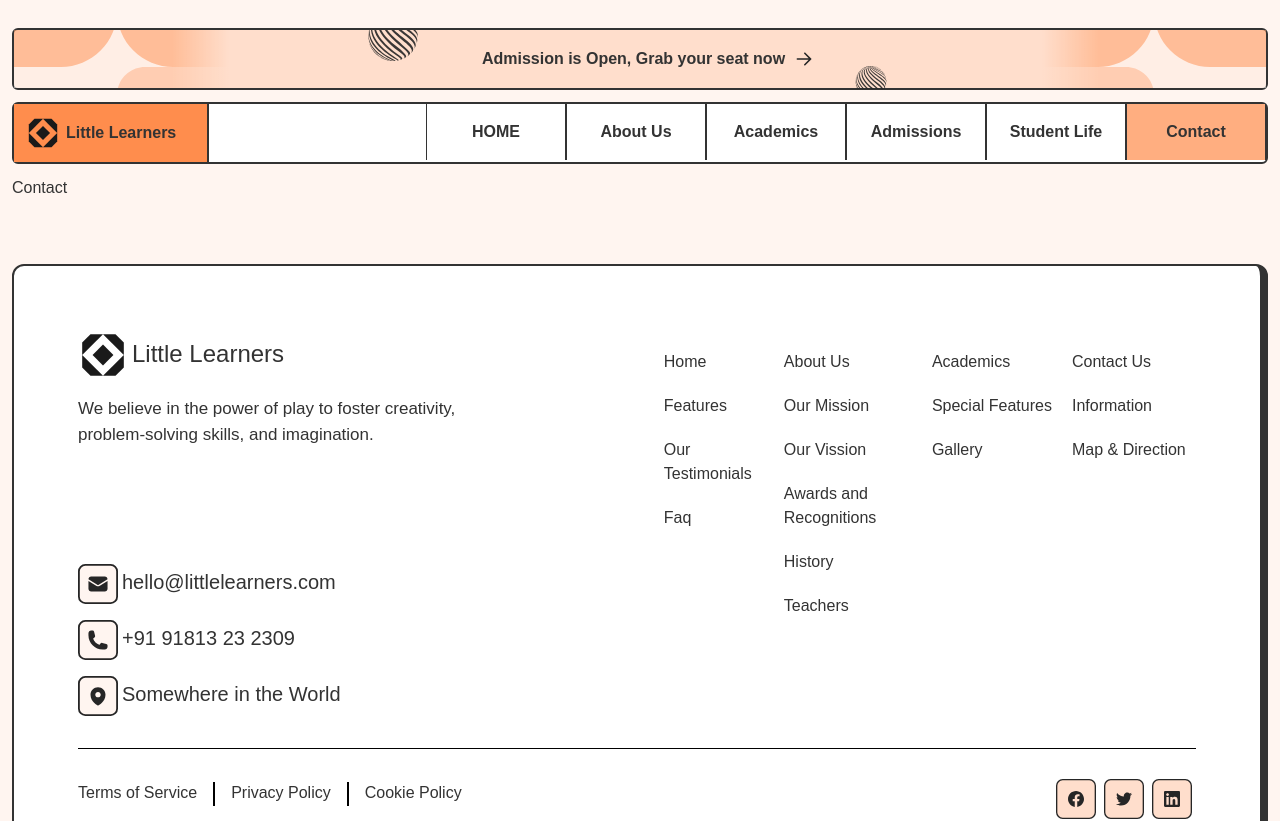
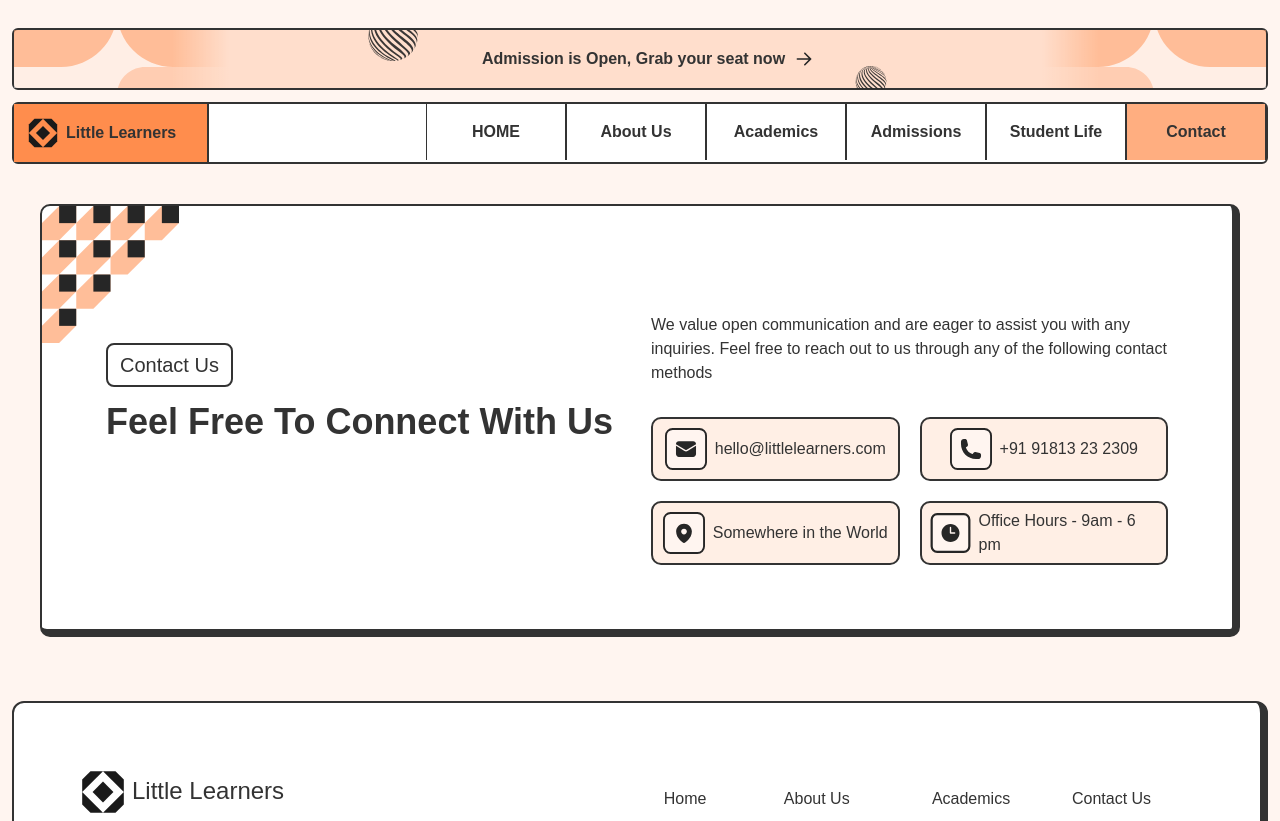
Before and after one commit to AniGvinepadze/littlelearnersnext2, a Next.js app: page /contact in a window 1280 px wide. Shown: the top 821 px of the page. Built offline with nearby package versions, Linux system fonts and the light colour scheme.

Commit message:
core/contactUsIntroduction

```diff
--- a/app/(pages)/contact/page.tsx
+++ b/app/(pages)/contact/page.tsx
@@ -1,6 +1,13 @@
+"use client"
+
+import Introduction from "@/app/components/contact/Indroduction"
 
 export default function Contact() {
   return (
-    <div>Contact</div>
+    <div>
+      <div className="px-7">
+        <Introduction/>
+      </div>
+    </div>
   )
 }
--- /dev/null
+++ b/app/components/contact/Indroduction.tsx
@@ -0,0 +1,49 @@
+"use client";
+
+import Image from "next/image";
+import { abstract2 } from "../../../public/assets/index";
+import { address2 } from "@/app";
+
+export default function Introduction() {
+  return (
+    <main className="border-l-2 border-t-2 border-r-8 border-b-8 rounded-[10px] border-text bg-white my-10">
+      <div>
+        <Image src={abstract2} alt="absract" width={137} height={137} />
+        <div className="flex justify-between px-16 pb-16  max-900:flex-col max-900:text-center max-750:px-14 max-550:px-10">
+          <div className="flex-[1] ">
+            <button className="border-2 border-text py-[6px] px-3 rounded-lg font-medium text-xl ">
+              Contact Us
+            </button>
+            <h2 className="font-bold text-[36px] py-2 max-600:text-[30px]">
+              Feel Free To Connect With Us
+            </h2>
+          </div>
+          <div className="flex-[1] mt-[-30px] pl-7 max-900:pl-0 max-900:pt-10">
+            <p>
+              We value open communication and are eager to assist you with any
+              inquiries. Feel free to reach out to us through any of the
+              following contact methods
+            </p>
+            <div className="grid grid-cols-2 gap-5 max-1100:grid-cols-1 mt-8 max-900:grid-cols-2 max-650:grid-cols-1 max-650:p-14 max-550:p-7 max-500:p-3 max-450:p-0 ">
+              {address2.map((address) => (
+                <div
+                  key={address.id}
+                  className="bg-primary max-w-[257px] min-h-[64px] rounded-[10px] border-2 border-text flex justify-center items-center px-2 cursor-pointer hover:bg-secondary transition ease-in-out max-400:flex-col max-400:p-3 "
+                >
+                  <Image
+                    src={address.img}
+                    alt="img"
+                    width={50}
+                    height={50}
+                    className="object-contain pr-2 "
+                  />
+                  <p className="text-base font-medium">{address.title}</p>
+                </div>
+              ))}
+            </div>
+          </div>
+        </div>
+      </div>
+    </main>
+  );
+}
--- a/app/index.ts
+++ b/app/index.ts
@@ -71,6 +71,7 @@ import {
   events5,
   events6,
   light,
+  clock,
 } from "../public/assets/index/index";
 
 export type NavLinks = [
@@ -874,3 +875,27 @@ export const supports = [
     desc: "We foster a strong partnership with parents to ensure seamless communication and mutual support in a child's development.",
   },
 ]
+
+export const address2 = [
+  {
+    id: 1,
+    img: mail,
+    title: "hello@littlelearners.com",
+  },
+  {
+    id: 2,
+    img: phone,
+    title: "+91 91813 23 2309",
+  },
+  {
+    id: 3,
+    img: location,
+    title: "Somewhere in the World",
+  },
+  {
+    id: 4,
+    img: clock,
+    title: "Office Hours - 9am - 6 pm",
+  },
+
+];
--- a/public/assets/index/index.ts
+++ b/public/assets/index/index.ts
@@ -90,6 +90,7 @@ import events5 from "../svgs/Image (36).svg"
 
 import events6 from "../svgs/Image (37).svg"
 import light from "../svgs/Icon Container (13).svg"
+import clock from "../svgs/Icon (10).svg"
 export {
   bg,
   bg1,
@@ -176,5 +177,6 @@ export {
   events4,
   events5,
   events6,
-  light
+  light,
+  clock
 };
```
Also changed, not shown: public/assets/svgs/Icon (10).svg (added).
